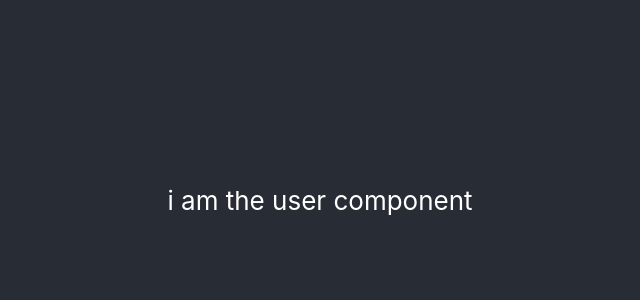
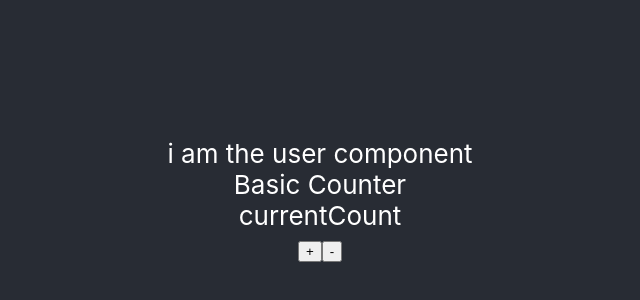
Before and after one commit to jerry81/redux-saga, a React (Create React App) app in the folder sagaapp/: page / in a window 1280 px wide. Shown: the part 200-500 px from the top of the page, without its empty margins (320-960 px from the left). Built offline with nearby package versions, Linux system fonts and the light colour scheme.

Commit message:
feat: add template for counter

```diff
--- a/sagaapp/package.json
+++ b/sagaapp/package.json
@@ -8,6 +8,7 @@
     "@testing-library/user-event": "^12.1.10",
     "react": "^17.0.2",
     "react-dom": "^17.0.2",
+    "react-redux": "^7.2.3",
     "react-scripts": "4.0.3",
     "redux-saga": "^1.1.3",
     "web-vitals": "^1.0.1"
--- a/sagaapp/src/components/UserComponent.js
+++ b/sagaapp/src/components/UserComponent.js
@@ -1,7 +1,15 @@
-import React from 'react'
+import React from "react";
 
 export default function UserComponent(props) {
-    return (
-        <div>i am the user component</div>
-    )
+  return (
+    <div>
+      i am the user component
+      <div>
+        Basic Counter
+        <div>currentCount</div>
+        <button>+</button>
+        <button>-</button>
+      </div>
+    </div>
+  );
 }
```
Also changed, not shown: 1 other file (tests, documents, lock files or other folders).
